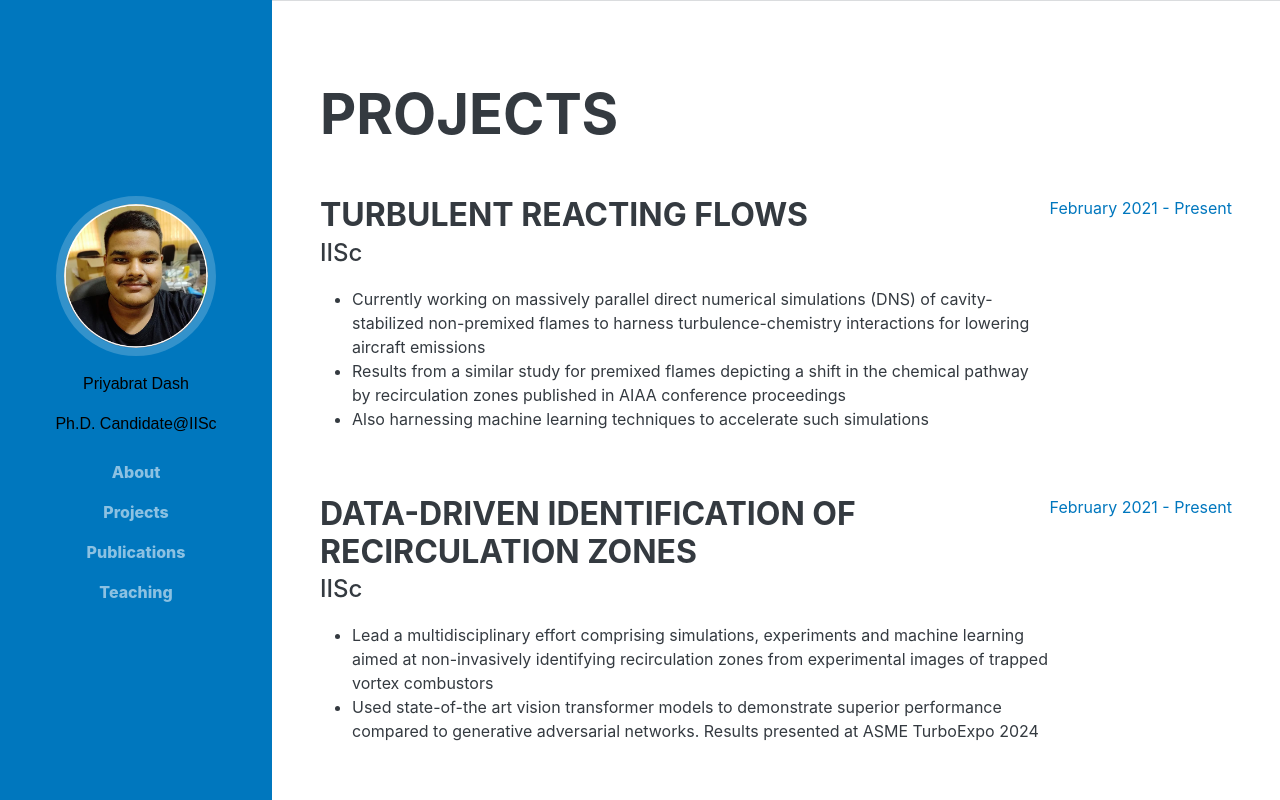
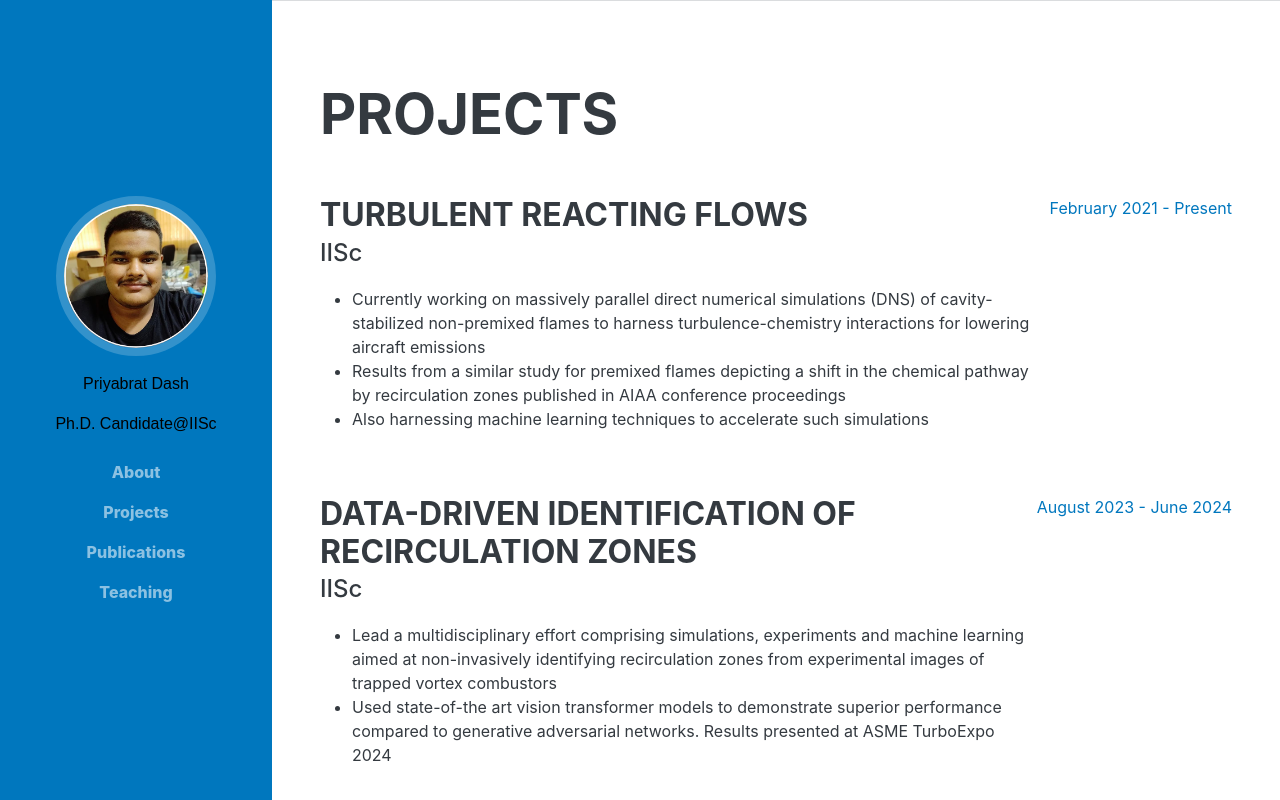
Before and after one commit to dashp7/dashp.github.io, a plain HTML site: page projects.html in a window 1280 px wide. Shown: the top 800 px of the page. Drawn offline with nearby package versions, Linux system fonts and the light colour scheme; a web font is replaced by a local one.

Commit message:
Update projects.html

```diff
--- a/projects.html
+++ b/projects.html
@@ -68,7 +68,7 @@
                             <!-- <li>Also harnessing machine learning techniques to accelerate such simulations</li> -->
                         </ul>
                         </div>
-                        <div class="flex-shrink-0"><span class="text-primary">February 2021 - Present</span></div>
+                        <div class="flex-shrink-0"><span class="text-primary">August 2023 - June 2024</span></div>
                     </div>
 
                     <div class="d-flex flex-column flex-md-row justify-content-between mb-5">
```
